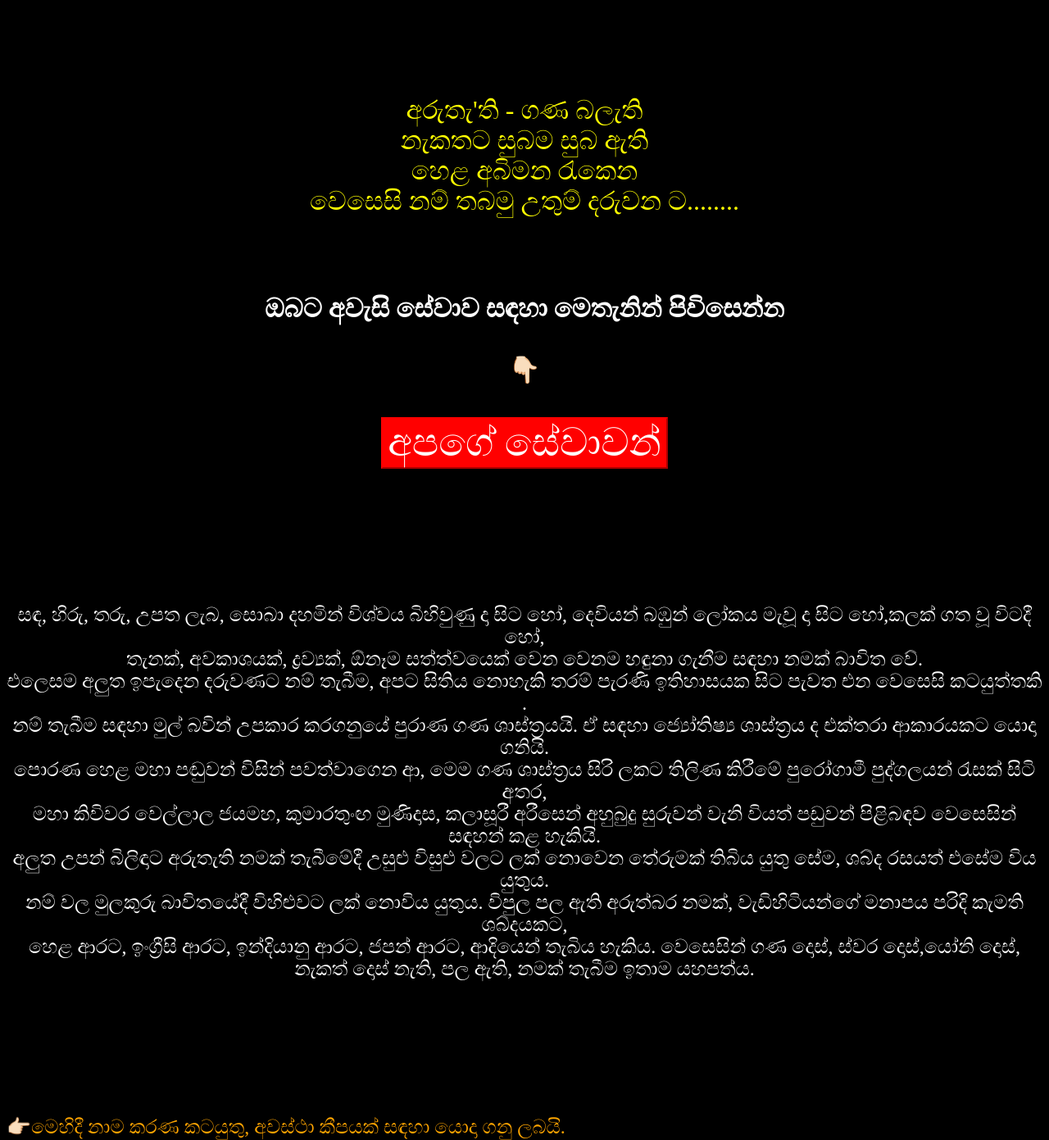
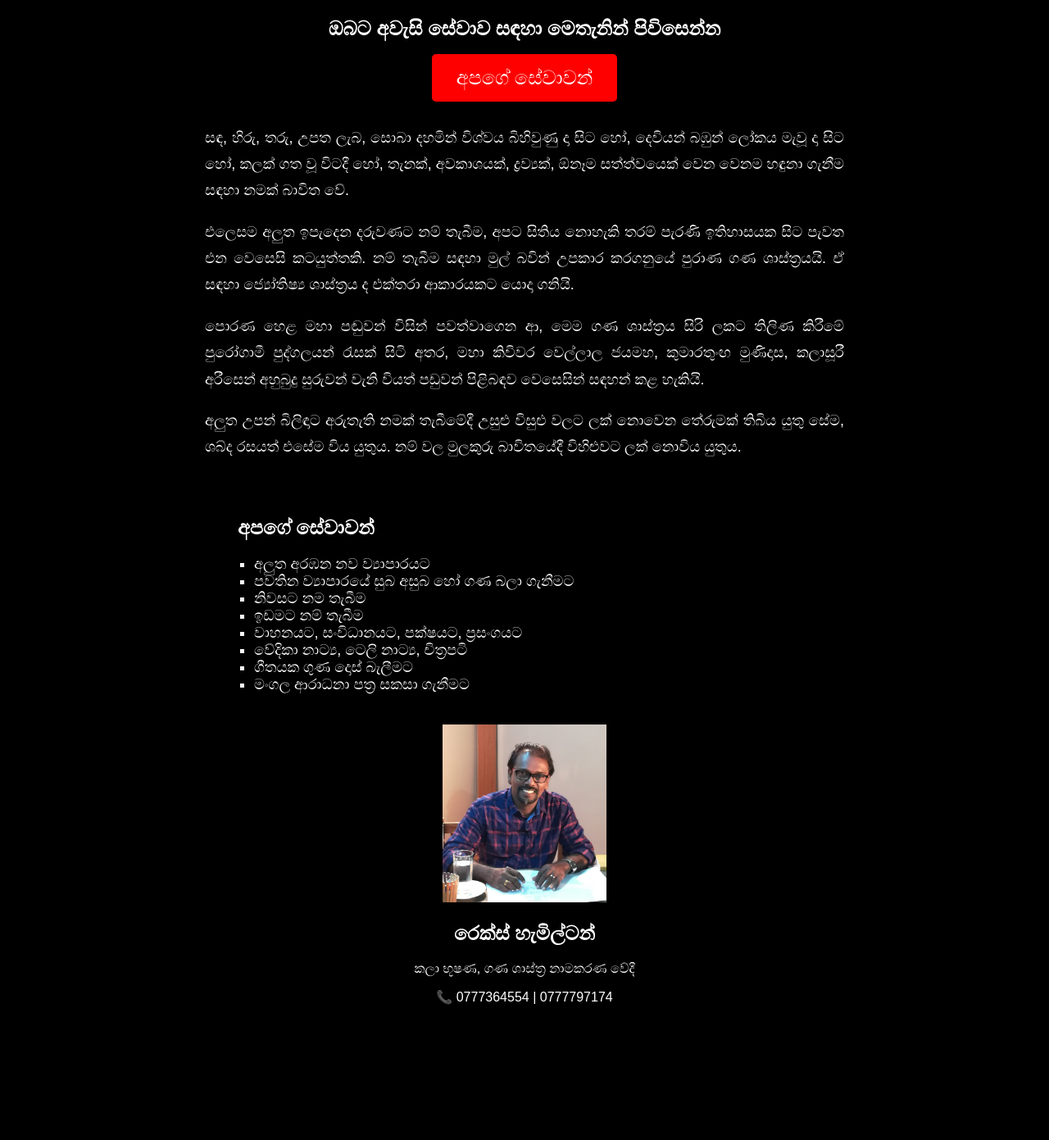
Before and after one commit to rexhamilton070467/romababynames.github.io, a plain HTML site: page index.html in a window 1280 px wide. Shown: the part 443-1834 px from the top of the page at 82% size. After the commit the page ends 1705 px from the top, so only its background shows below. Drawn offline with Linux system fonts and the light colour scheme.

Commit message:
Add files via upload

```diff
--- a/index.html
+++ b/index.html
@@ -1,134 +1,54 @@
-<html>
+<!DOCTYPE html>
+<html lang="si">
 <head>
-<title>නමක අරුම</title>
-<body bgcolor="black">
-<center><img src="web.jpg" width="400" hight="400"></center>
-<hr size="10" color="white">
-<center><img src="ws.gif" width="300" hight="400"></center>
-<center><font color="yellow" font style="Iskoola Pota" size="6">
-<br>
-<br>
-<br>
-<P>
-අරුතැ'ති - ගණ බලැති
-<br>
-නැකතට සුබම සුබ ඇති
-<br>
-හෙළ අබිමන රැකෙන
-<br>
-වෙසෙසි නම් තබමු උතුම් දරුවන ට........
-</font>
-<br>
-<br>
-<br>
-<br>
-<br>
-<h1><font color="white">
-ඔබට අවැසි සේවාව සඳහා මෙතැනින් පිවිසෙන්න
-</font>
-</font>
-<br>
-<br>
-👇🏻
-</center>
-<br>
-<a>
-<center>
-  <button style="background-color:red; border-color:red; color:white"><a href="homebtn.html" style="text-decoration: none;"><font color="white" font style="Iskoola Pota" size="8">අපගේ සේවාවන්
-  </button>
-</center>
-</a>
-<br>
-<br>
-<br>
+    <meta charset="UTF-8">
+    <meta name="viewport" content="width=device-width, initial-scale=1.0">
+    <title>නමක අරුම</title>
+    <link rel="stylesheet" href="style.css">
+</head>
+<body>
 
-<center>
-<font color="white" font style="Iskoola Pota" size="5">
-සඳ, හිරු, තරු, උපත ලැබ, සොබා දහමින් විශ්වය බිහිවුණු දා සිට හෝ, දෙවියන් බඹුන් ලෝකය මැවූ දා සිට හෝ,කලක් ගත වූ විටදී හෝ,
-<br>
-තැනක්, අවකාශයක්, ද්‍රව්‍යක්, ඕනෑම සත්ත්වයෙක් වෙන වෙනම  හඳුනා ගැනීම සඳහා නමක් බාවිත වේ.
-<br>
-එලෙසම අලුත ඉපැදෙන දරුවණට නම් තැබීම, අපට සිතිය නොහැකි තරම්
-පැරණි ඉතිහාසයක සිට පැවත එන වෙසෙසි කටයුත්තකි .
-<br>
-නම් තැබීම සඳහා මුල් බවින් උපකාර කරගනුයේ පුරාණ ගණ ශාස්ත්‍රයයි. ඒ සඳහා ජ්‍යෝතිෂ්‍ය ශාස්ත්‍රය ද එක්තරා ආකාරයකට යොදා ගනියි.
-<br>
-පොරණ හෙළ මහා පඬුවන් විසින් පවත්වාගෙන ආ, මෙම ගණ ශාස්ත්‍රය සිරි ලකට තිලිණ කිරීමේ පුරෝගාමී පුද්ගලයන් රැසක් සිටි අතර,
-<br>
- මහා කිවිවර වෙල්ලාල ජයමහ, කුමාරතුංඟ මුණිදාස, කලාසූරී අරීසෙන් අහුබුදු සුරුවන් වැනි වියත් පඩුවන් පිළිබඳව වෙසෙසින් සඳහන් කළ හැකියි.
-<br>
-අලුත උපන් බිලිඳාට අරුතැති නමක් තැබීමේදී උසුළු විසුළු වලට ලක් නොවෙන තේරුමක් තිබිය යුතු සේම, ශබ්ද රසයත් එසේම විය යුතුය.
-<br>
-නම් වල මුලකුරු බාවිතයේදී විහිළුවට ලක් නොවිය යුතුය. විපුල පල ඇති අරුත්බර නමක්, වැඩිහිටියන්ගේ මනාපය පරිදි කැමති ශබ්දයකට,
-<br>
-හෙළ ආරට, ඉංග්‍රීසි ආරට, ඉන්දියානු ආරට, ජපන් ආරට, ආදියෙන් තැබිය හැකිය. වෙසෙසින් ගණ දොස්, ස්වර දොස්,යෝනි දොස්,
-<br>
-නැකත් දොස් නැති, පල ඇති, නමක් තැබීම ඉතාම යහපත්ය.
-</font>
-<br>
-<br>
-<br>
-</center>
-<br>
+    <div class="content-box">
+        <img src="web.jpg" width="400" alt="Website Logo">
+        <hr>
+        <img src="ws.gif" width="300" alt="Website Animation">
 
-<font color="orange" font style="Iskoola Pota" size="5">👉🏻මෙහිදී නාම කරණ කටයුතු, අවස්ථා කීපයක් සඳහා යොදා ගනු ලබයි.</font>
-<br>
-<br>
-<left-align>
-<font color="white" font style="Iskoola Pota" size="5">
-<li>අලුත අරඹන නව ව්‍යාපාරයට</li>
-<li>පවතින ව්‍යාපාරයේ සුබ අසුබ හෝ ගණ බලා   ගැනීමට</li>
-<li>නිවසට නම තැබීම </li>
-<li>ඉඩමට නම් තැබීම</li>
-<li>වාහනයට, සංවිධානයට, පක්ෂයට, ප්‍රසංගයට, වේදිකා නාට්‍ය, ටෙලි නාට්‍ය,
-<li>චිත්‍රපටි,නව කතා, කෙටි කතා, කවි පොත්, සඟරා, පත්තර ආදියට</li>
-<li>ගීතයක ගුණ දොස් බැලීමට</li>
-<li>මංගල ආරාධනා පත්‍ර සකසා ගැනීමට</li>
-ආදී සුබ කටයුතු වලදීය.මෙසේ ගණ දොස් විමසා බලනුයේ සුබ පල ලබා ගැනීමේ
-බලාපොරොත්තුවෙනි.
-</left-align>
-</font>
-<br>
-<br>
-<br>
-<center>
-<font color="white" font style="Iskoola Pota" size="5">
-ව්‍යාපාර නාමකරණයේ දී ස්වර දොස්, යෝණි දොස් බලා සුබ ගණයකට නම තැබීම සිදු කරයි. හඳහන මෙහිදී මූලික වන්නේ නැත.
-<br>
-ව්‍යාපාරය සඳහා මුල් වන්නා සහ දායක වන්නන් තම පවුලේ හෝ වෙනත් අය, ව්‍යාපාරය කරණ නගරය, ගම,
-<br>
-රට හා ව්‍යාපාරයේ ස්වභාවය, ගණ බැලීම සඳහා යොදා ගැනීම සිදු කරනු ලබයි. රටට, නගරයට, ව්‍යාපාරයේ ස්වභාවයට
-<br>
-අනුව ව්‍යාපාරයේ නම ඉංග්‍රීසි හඬ, ජපන් හඬ,සිංහළ හඬ ආදී වශයෙන් සුදුසු අයුරින් යොදා ගනියි.
-නමක් සෑදූ කල ඊට අදාළ ග්‍රහයා,
-<br>
-වර්ණ හා සුබ පල ආදිය ද නම ගන්නා අවස්ථාවේදී දෙනු ලබයි.එවිට LOGO (වෙළඳ ලාංඡනය) සෑදීමට,
-<br>
-නාම පුවරුව සෑදීමට එම කරුණු කදිම පිටිවහලක් වෙයි.
-<br>
-<br>
+        <h1>ඔබට අවැසි සේවාව සඳහා මෙතැනින් පිවිසෙන්න</h1>
+        <a href="homebtn.html" class="button">අපගේ සේවාවන්</a>
 
-<br>
-<br>
-<hr size="2" color="white">
-<img src="rrr.jpg" width="200" hight="300">
-<br>
-<br>
-<font color="white" font style="Iskoola Pota" size="6">
-රෙක්ස් හැමිල්ටන්
-<br>
-<font color="yellow" font style="Iskoola Pota" size="6">
- කලා භූෂණ,
-<br>
- ගණ ශාස්ත්‍ර නාමකරණ වේදී ,
-  මුළු දිවයිනටම සාම විනිසුරු සහ කලාසූරී අරීසෙන් අහුබුදු සූරීන්ගේ හිටපු ලේකම්,
- <br>
-<br>
-0777364554
-<br>
-0777797174
-</p>
-</font>
-</head>
+        <div class="description">
+            <p>සඳ, හිරු, තරු, උපත ලැබ, සොබා දහමින් විශ්වය බිහිවුණු දා සිට හෝ, දෙවියන් බඹුන් ලෝකය මැවූ දා සිට හෝ,
+            කලක් ගත වූ විටදී හෝ, තැනක්, අවකාශයක්, ද්‍රව්‍යක්, ඕනෑම සත්ත්වයෙක් වෙන වෙනම හඳුනා ගැනීම සඳහා නමක් බාවිත වේ.</p>
+
+            <p>එලෙසම අලුත ඉපැදෙන දරුවණට නම් තැබීම, අපට සිතිය නොහැකි තරම් පැරණි ඉතිහාසයක සිට පැවත එන වෙසෙසි කටයුත්තකි.
+            නම් තැබීම සඳහා මුල් බවින් උපකාර කරගනුයේ පුරාණ ගණ ශාස්ත්‍රයයි. ඒ සඳහා ජ්‍යෝතිෂ්‍ය ශාස්ත්‍රය ද එක්තරා ආකාරයකට යොදා ගනියි.</p>
+
+            <p>පොරණ හෙළ මහා පඬුවන් විසින් පවත්වාගෙන ආ, මෙම ගණ ශාස්ත්‍රය සිරි ලකට තිලිණ කිරීමේ පුරෝගාමී පුද්ගලයන් රැසක් සිටි අතර,
+            මහා කිවිවර වෙල්ලාල ජයමහ, කුමාරතුංඟ මුණිදාස, කලාසූරී අරීසෙන් අහුබුදු සුරුවන් වැනි වියත් පඩුවන් පිළිබඳව වෙසෙසින් සඳහන් කළ හැකියි.</p>
+
+            <p>අලුත උපන් බිලිඳාට අරුතැති නමක් තැබීමේදී උසුළු විසුළු වලට ලක් නොවෙන තේරුමක් තිබිය යුතු සේම, ශබ්ද රසයත් එසේම විය යුතුය.
+            නම් වල මුලකුරු බාවිතයේදී විහිළුවට ලක් නොවිය යුතුය.</p>
+        </div>
+
+        <div class="services">
+            <h2>අපගේ සේවාවන්</h2>
+            <ul>
+                <li>අලුත අරඹන නව ව්‍යාපාරයට</li>
+                <li>පවතින ව්‍යාපාරයේ සුබ අසුබ හෝ ගණ බලා ගැනීමට</li>
+                <li>නිවසට නම තැබීම</li>
+                <li>ඉඩමට නම් තැබීම</li>
+                <li>වාහනයට, සංවිධානයට, පක්ෂයට, ප්‍රසංගයට</li>
+                <li>වේදිකා නාට්‍ය, ටෙලි නාට්‍ය, චිත්‍රපටි</li>
+                <li>ගීතයක ගුණ දොස් බැලීමට</li>
+                <li>මංගල ආරාධනා පත්‍ර සකසා ගැනීමට</li>
+            </ul>
+        </div>
+
+        <img src="rrr.jpg" width="200" alt="Rex Hamilton">
+        <h2>රෙක්ස් හැමිල්ටන්</h2>
+        <p>කලා භූෂණ, ගණ ශාස්ත්‍ර නාමකරණ වේදී</p>
+        <p>📞 0777364554 | 0777797174</p>
+    </div>
+
 </body>
 </html>
--- /dev/null
+++ b/style.css
@@ -0,0 +1,83 @@
+/* General Styles */
+body {
+    background-color: black;
+    color: white;
+    font-family: "Iskoola Pota", sans-serif;
+    text-align: center;
+    margin: 0;
+    padding: 0;
+}
+
+/* Header Styling */
+h1, h2 {
+    font-size: 24px;
+    color: white;
+    margin-top: 20px;
+}
+
+/* Button Styling */
+.button {
+    display: inline-block;
+    background-color: red;
+    border: none;
+    color: white;
+    padding: 15px 30px;
+    font-size: 24px;
+    cursor: pointer;
+    text-decoration: none;
+    border-radius: 5px;
+    transition: 0.3s;
+}
+
+.button:hover {
+    background-color: darkred;
+}
+
+/* Image Styling */
+img {
+    max-width: 100%;
+    height: auto;
+}
+
+/* Content Box */
+.content-box {
+    max-width: 800px;
+    margin: auto;
+    padding: 20px;
+}
+
+/* Description Section */
+.description {
+    text-align: justify;
+    padding: 10px;
+    line-height: 1.8;
+    font-size: 18px;
+}
+
+/* Services Section */
+.services {
+    text-align: left;
+    padding: 20px;
+    max-width: 700px;
+    margin: auto;
+}
+
+.services ul {
+    list-style-type: square;
+    padding-left: 20px;
+    font-size: 18px;
+}
+
+/* Responsive Design */
+@media (max-width: 600px) {
+    h1, h2 {
+        font-size: 20px;
+    }
+    .button {
+        font-size: 20px;
+        padding: 10px 20px;
+    }
+    .services ul {
+        font-size: 16px;
+    }
+}
```
